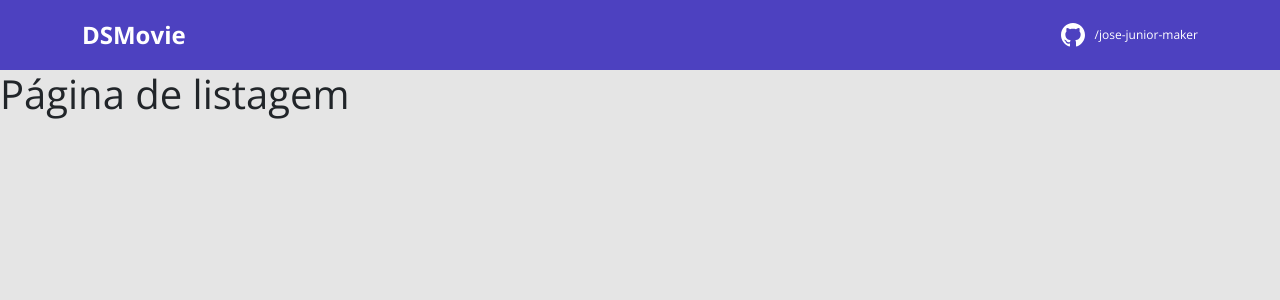
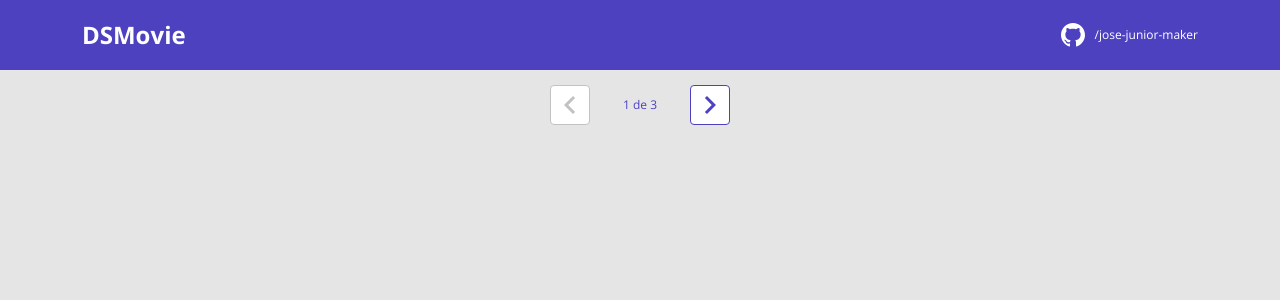
Before and after one commit to jose-junior-maker/dsmovie, a React (Vite) app in the folder frontend/: page / in a window 1280 px wide. Shown: the top 300 px of the page. Built offline with nearby package versions, Linux system fonts and the light colour scheme; the HTML template or start-up script is replaced by a standard one.

Commit message:
Adicionado componente arrow

```diff
--- a/frontend/package.json
+++ b/frontend/package.json
@@ -14,7 +14,8 @@
     "bootstrap": "5.1.3",
     "react": "^19.1.1",
     "react-dom": "^19.1.1",
-    "react-router-dom": "6.4.1"
+    "react-router-dom": "6.4.1",
+    "vite-plugin-svgr": "^4.3.0"
   },
   "devDependencies": {
     "@eslint/js": "^9.33.0",
--- /dev/null
+++ b/frontend/src/components/Pagination/index.tsx
@@ -0,0 +1,19 @@
+//import arrow from '../../assets/img/arrow.svg'
+import Arrow from '../../assets/img/arrow.svg?react';
+import './styles.css'
+
+export default function Pagination() {
+    return (
+        <div className="dsmovie-pagination-container">
+            <div className="dsmovie-pagination-box">
+                <button className="dsmovie-pagination-button" disabled={true} >
+                    <Arrow />
+                </button>
+                <p>{`${1} de ${3}`}</p>
+                <button className="dsmovie-pagination-button" disabled={false} >
+                    <Arrow className="dsmovie-flip-horizontal"/>
+                </button>
+            </div>
+        </div>
+    );
+}
--- /dev/null
+++ b/frontend/src/components/Pagination/styles.css
@@ -0,0 +1,53 @@
+.dsmovie-pagination-container {
+    padding: 15px 0;
+    display: flex;
+    justify-content: center;
+    align-items: center;
+}
+
+.dsmovie-pagination-box {
+    width: 180px;
+    display: flex;
+    justify-content: space-between;
+    align-items: center;
+}
+
+.dsmovie-pagination-box form {
+    width: 100%;
+    display: flex;
+}
+
+.dsmovie-pagination-button {
+    width: 40px;
+    height: 40px;
+    border-radius: 4px;
+    background-color: #fff;
+    display: flex;
+    justify-content: center;
+    align-items: center;
+    border: 1px solid var(--color-primary);
+    cursor: pointer;
+}
+
+.dsmovie-pagination-button svg {
+    filter: brightness(0) saturate(100%) invert(26%) sepia(19%) saturate(7395%) hue-rotate(234deg) brightness(89%) contrast(92%);
+}
+
+.dsmovie-pagination-button:disabled {
+    border: 1px solid #c2c2c2;
+    cursor: unset;
+}
+
+.dsmovie-pagination-button:disabled svg {
+    filter: none;
+}
+
+.dsmovie-pagination-container p {
+    margin: 0;
+    font-size: 12px;
+    color: var(--color-primary);
+}
+
+.dsmovie-flip-horizontal {
+    transform: rotate(180deg);
+}
--- a/frontend/src/rotas/Listing/index.tsx
+++ b/frontend/src/rotas/Listing/index.tsx
@@ -1,5 +1,7 @@
+import Pagination from "../../components/Pagination";
+
 export default function Listing(){
     return (
-        <h1>Página de listagem</h1>
+        <Pagination />
     );
 }
--- a/frontend/vite.config.ts
+++ b/frontend/vite.config.ts
@@ -1,9 +1,10 @@
 import { defineConfig } from 'vite'
 import react from '@vitejs/plugin-react'
+import svgr from 'vite-plugin-svgr'
 
 // https://vite.dev/config/
 export default defineConfig({
-  plugins: [react()],
+  plugins: [react(), svgr()],
   server: {
     watch: {
       usePolling: true
```
Also changed, not shown: frontend/src/assets/img/arrow.svg (added), 1 other file (tests, documents, lock files or other folders).
